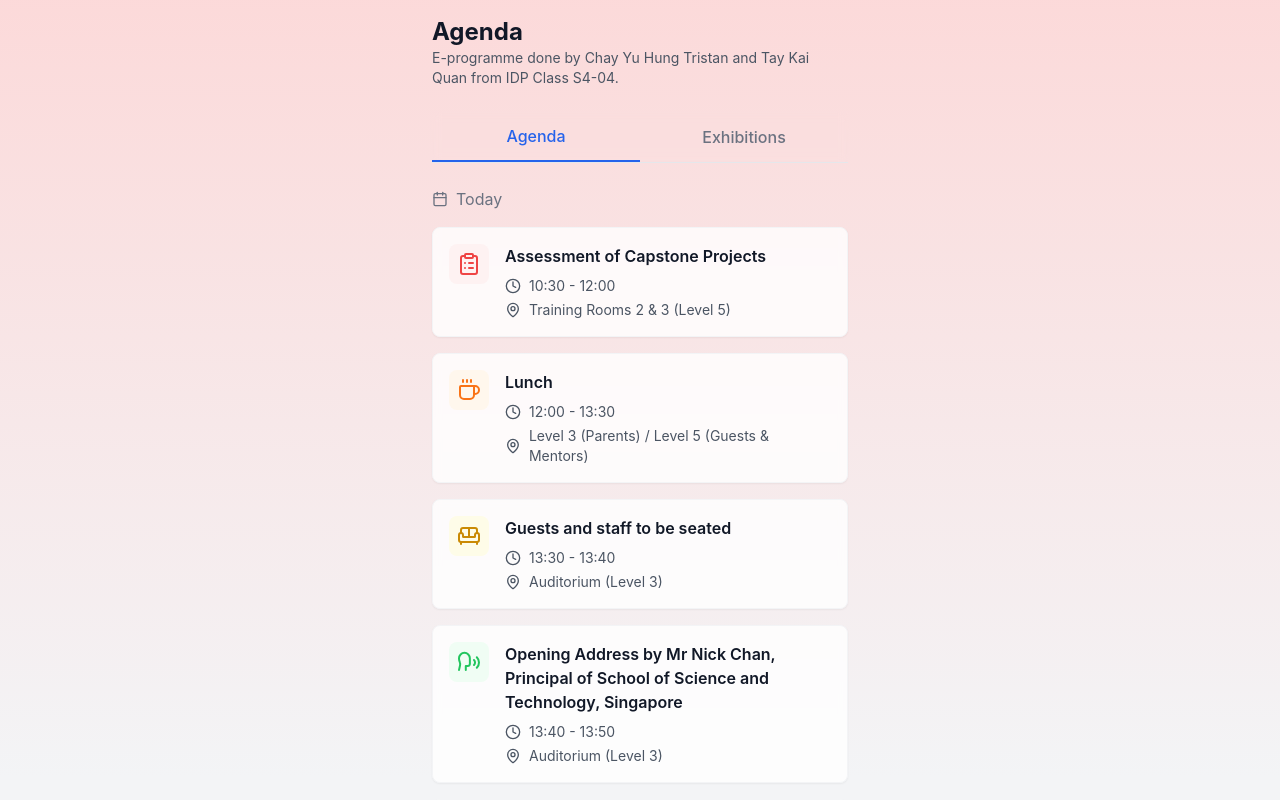
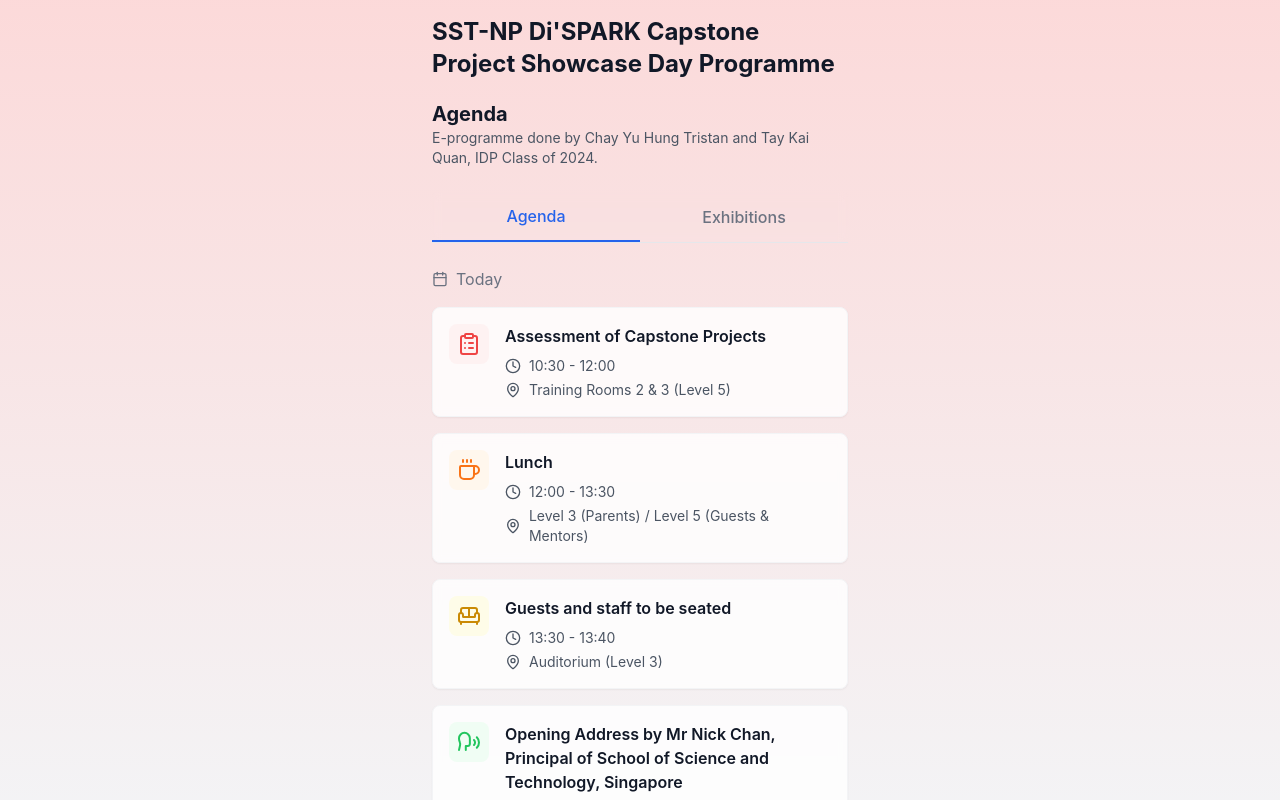
Before and after one commit to cheesetan/idp-symposium, a React (Create React App) app: page / in a window 1280 px wide. Shown: the top 800 px of the page. Built offline with nearby package versions, Linux system fonts and the light colour scheme.

Commit message:
feat: updated wording

```diff
--- a/src/App.js
+++ b/src/App.js
@@ -17,8 +17,9 @@
     <div className="min-h-screen" style={gradientStyle}>
       <div className="max-w-md mx-auto p-4">
         <header className="mb-6">
-          <h1 className="text-2xl font-bold text-gray-900">{activeTab}</h1>
-          <h2 className="text-gray-600 text-sm">E-programme done by Chay Yu Hung Tristan and Tay Kai Quan from IDP Class S4-04.</h2>
+        <h1 className="text-2xl font-bold text-gray-900">SST-NP Di'SPARK Capstone Project Showcase Day Programme</h1>
+          <h1 className="text-xl font-bold text-gray-900 pt-5">{activeTab}</h1>
+          <h2 className="text-gray-600 text-sm">E-programme done by Chay Yu Hung Tristan and Tay Kai Quan, IDP Class of 2024.</h2>
         </header>
 
         <TabSelector activeTab={activeTab} setActiveTab={setActiveTab} />
```
